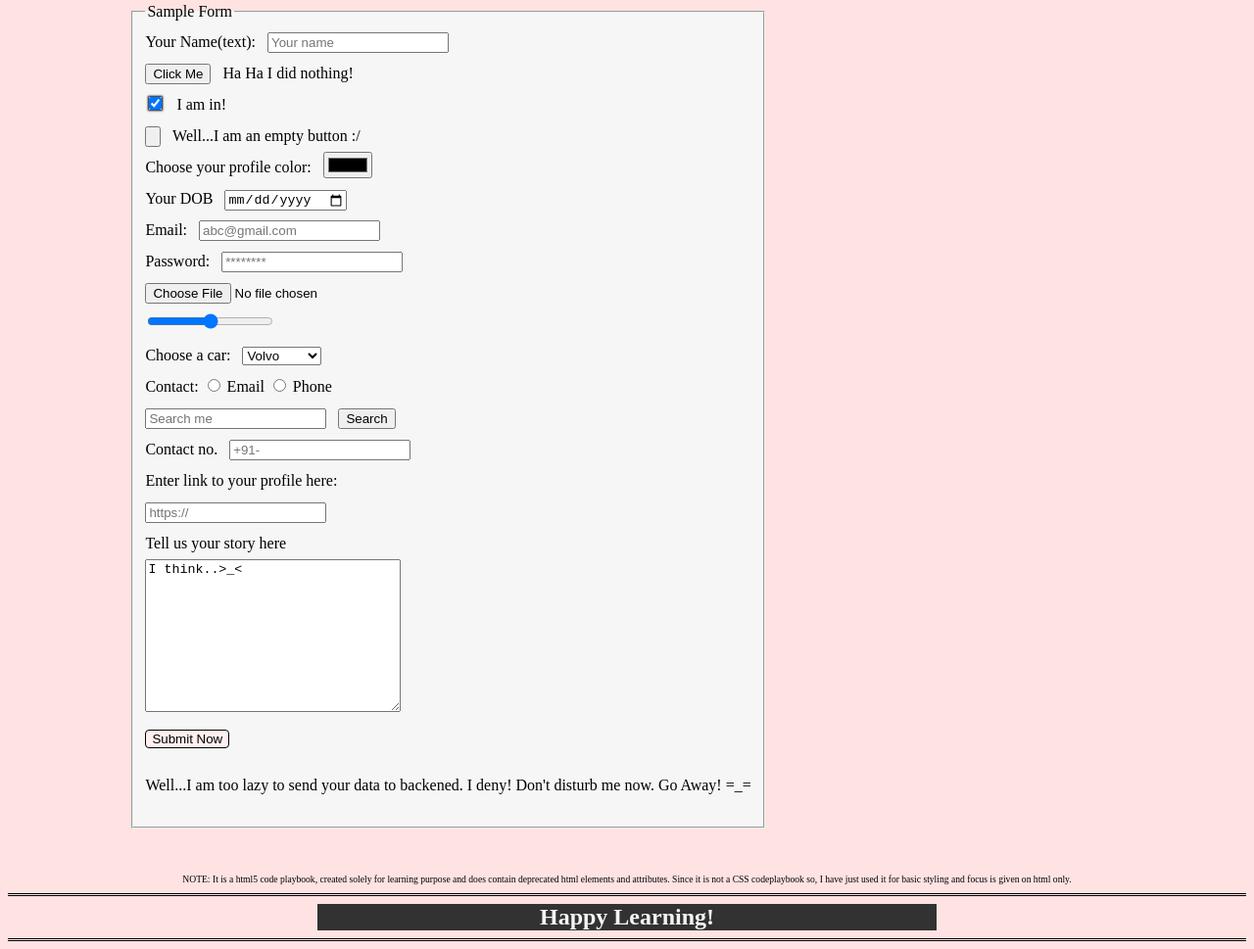
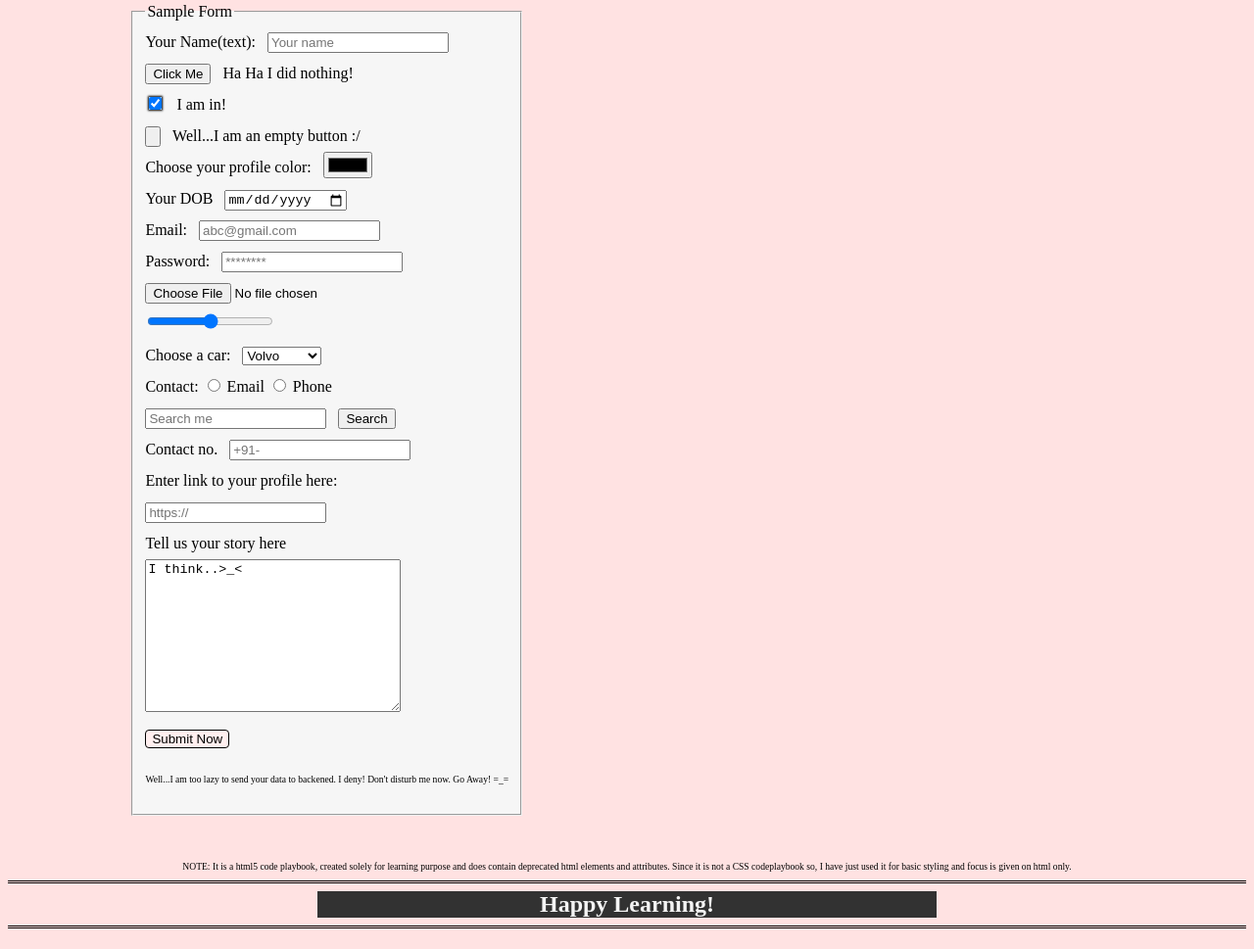
Before and after one commit to shikha72/MyHTML5Codeplaybook, a plain HTML site: page index.html in a window 1280 px wide. Shown: the part 8892-9861 px from the top of the page at 98% size. Drawn offline with Linux system fonts and the light colour scheme.

Commit message:
Update style.css

```diff
--- a/style.css
+++ b/style.css
@@ -66,3 +66,6 @@ default is a pseudo class-
     border-width: .01rem;
     border-radius: 0.3em;
 }
+#note{
+    font-size: 60%;
+}
```
